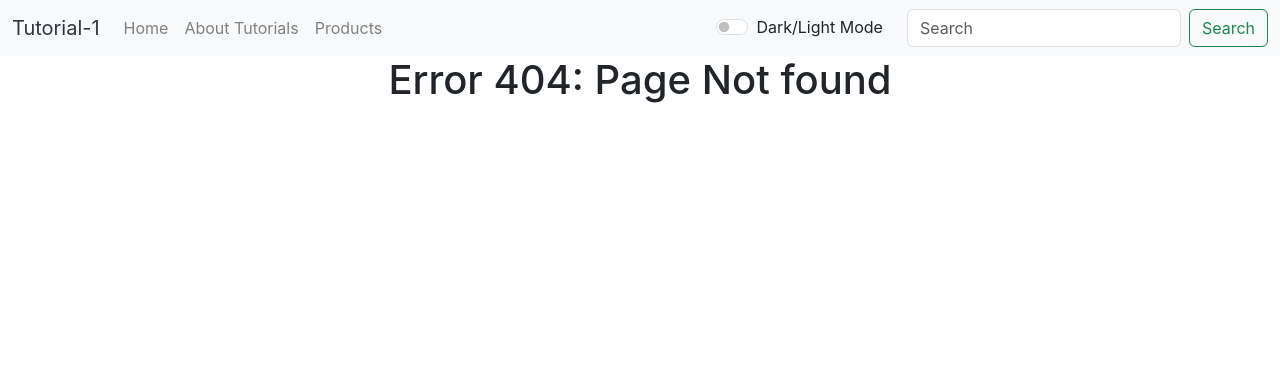
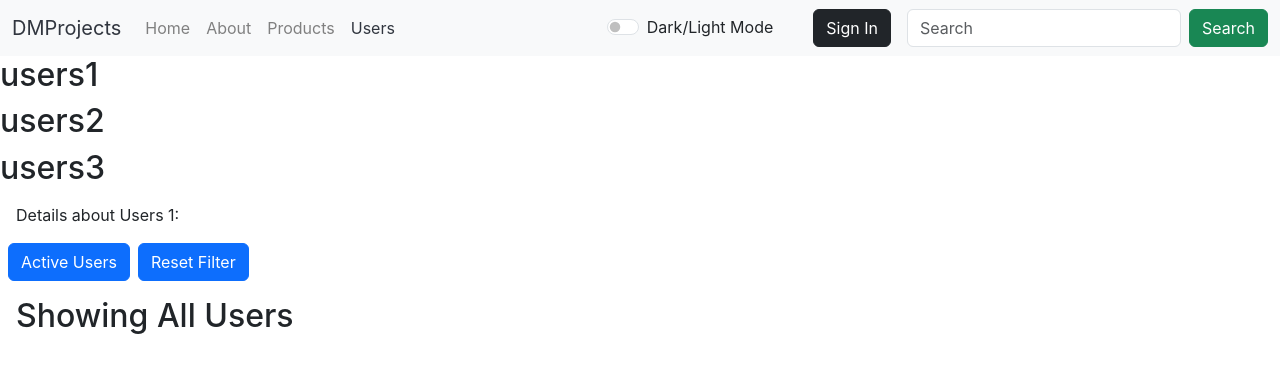
Before and after one commit to Dikshith-Manjunath/React-Tutorial, a React (Create React App) app: page /users/1 in a window 1280 px wide. Before the commit this address had no page. Shown: the top 372 px of the page. Built offline with nearby package versions, Linux system fonts and the light colour scheme.

Commit message:
18/10/24

```diff
--- a/src/App.js
+++ b/src/App.js
@@ -6,41 +6,53 @@ import TextForm from "./components/TextForm";
 import Submit from "./components/Submit";
 import NoMatch from "./components/NoMatch";
 import Products from "./components/Products";
+import Users from "./components/Users";
+import UserDetails from "./components/UserDetails";
 import FeaturedProducts from "./components/FeaturedProducts";
 import SearchedProducts from "./components/SearchedProducts";
 import React, { useState } from 'react'
-import Alert from './components/Alert'
+import Admin from "./components/Admin";
 
 
 function App() {
-  const [alert, setAlert] = useState(null)
-  const showAlert = (message,type) => {
-    setAlert({
-      msg: message,
-      type : type
-    })
-    setTimeout(() => {
-      setAlert(null)
-    }, 1500);
-  }
+  // const [alert, setAlert] = useState(null)
+  // const showAlert = (message,type) => {
+  //   setAlert({
+  //     msg: message,
+  //     type : type
+  //   })
+  //   setTimeout(() => {
+  //     setAlert(null)
+  //   }, 1500);
+  // }
   const [mode,setMode] = useState('light');
   const toggleMode = () => {
     if(mode === 'light'){
       setMode('dark');
       document.body.style.backgroundColor = '#222831';
       document.body.style.color = 'white';
-      showAlert('Dark mode is enabled.','success')
+      // showAlert('Dark mode is enabled.','success')
+      toggleColor();
     }else{
       setMode('light')
       document.body.style.backgroundColor = 'white';
       document.body.style.color = 'black';
-      showAlert('Light mode is enabled.','success')
+      // showAlert('Light mode is enabled.','success')
+      toggleColor();
+    }
+  }
+  const [color,setColor] = useState('btn btn-dark mx-3');
+  const toggleColor = () => {
+    if(mode === 'light'){
+      setColor('btn btn-light mx-3');
+    }else{
+      setColor('btn btn-dark mx-3')
     }
   }
   return (
     <>
-      <Navbar title="Tutorial-1" aboutText="About Tutorials" mode={mode} toggleMode={toggleMode} />
-      <Alert alert={alert}/>
+      <Navbar title="DMProjects" aboutText="About" mode={mode} toggleMode={toggleMode} color={color}  />
+      {/* <Alert alert={alert}/> */}
         <Routes>
           <Route path="/" element= {<div className="container my-3"><TextForm title="Enter your email:" email="Example@gmail.com" password="Password@123" mode={mode} /></div>}/>
           <Route path="about" element= {<About />}/>
@@ -49,6 +61,10 @@ function App() {
             <Route path="featured" element= {<FeaturedProducts/>}/>
             <Route path="new" element= {<SearchedProducts/>}/>
           </Route>
+          <Route path="users" element= {<Users />}>
+            <Route path=":userId" element= {<UserDetails />}/>
+            <Route path="admin" element= {<Admin />}/>
+          </Route>
           <Route path="*" element={<NoMatch />}/>
         </Routes>
     </>
--- /dev/null
+++ b/src/components/Admin.js
@@ -0,0 +1,9 @@
+import React from 'react'
+
+export default function Admin() {
+  return (
+    <div className='my-3 mx-3'>
+      Admin Details:
+    </div>
+  )
+}
--- a/src/components/Navbar.js
+++ b/src/components/Navbar.js
@@ -4,7 +4,6 @@ import { NavLink } from "react-router-dom";
 
 
 export default function Navbar(props) {
-
   const navLinkStyle = ({isActive}) => {
     return{
       color: isActive ? '#31363F' : 'grey'
@@ -45,12 +44,18 @@ export default function Navbar(props) {
                 </NavLink>
               </li>
               <li className="nav-item">
+                <NavLink className="nav-link" to="users" style={navLinkStyle}>
+                  Users
+                </NavLink>
               </li>
             </ul>
             <div className={`form-check form-switch text-${props.mode === 'light'?'dark':'light'} mx-4`}>
             <input className="form-check-input" type="checkbox" role="switch" onClick={props.toggleMode} id="flexSwitchCheckDefault" />
             <label className="form-check-label" htmlFor="flexSwitchCheckDefault">Dark/Light Mode</label>
             </div>
+              <button className={props.color} type="submit" >
+                Sign In
+              </button>
             <form className="d-flex" role="search">
               <input
                 className="form-control me-2"
@@ -58,7 +63,7 @@ export default function Navbar(props) {
                 placeholder="Search"
                 aria-label="Search"
               />
-              <button className="btn btn-outline-success" type="submit" >
+              <button className="btn btn-success" type="submit" >
                 Search
               </button>
             </form>
--- /dev/null
+++ b/src/components/UserDetails.js
@@ -0,0 +1,11 @@
+import React from 'react'
+import { useParams } from 'react-router-dom'
+
+export default function UserDetails() {
+    const { userId } = useParams()
+  return (
+    <div className='my-3 mx-3'>
+      Details about Users { userId }:
+    </div>
+  )
+}
--- /dev/null
+++ b/src/components/Users.js
@@ -0,0 +1,22 @@
+import React from 'react'
+import { Outlet,useSearchParams } from 'react-router-dom'
+
+export default function Users() {
+    const [searchParams,setSearchParams] = useSearchParams('light');
+    const showActiveUsers = searchParams.get('filter') === 'active' //boolean value
+  return (
+    <>
+        <h2>users1</h2>
+        <h2>users2</h2>
+        <h2>users3</h2>
+        <Outlet/>
+        <div class="d-grid gap-2 d-md-block">
+            <button class="btn btn-primary mx-2" type="button" onClick={() => setSearchParams({filter: 'active'})}>Active Users</button>
+            <button class="btn btn-primary" type="button" onClick={() => setSearchParams({})}>Reset Filter</button>
+        </div>
+        {
+            showActiveUsers ? (<h2 className='mx-3 my-3'>Showing Active Users</h2>):(<h2 className='mx-3 my-3'>Showing All Users</h2>)
+        }
+    </>
+  )
+}
```
